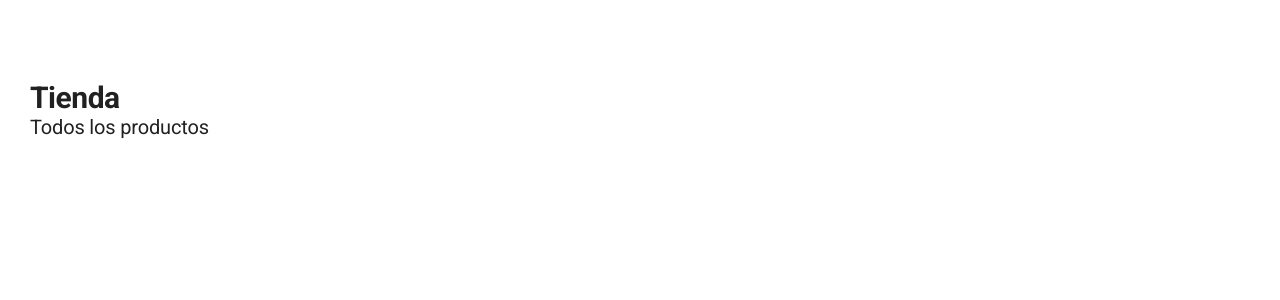
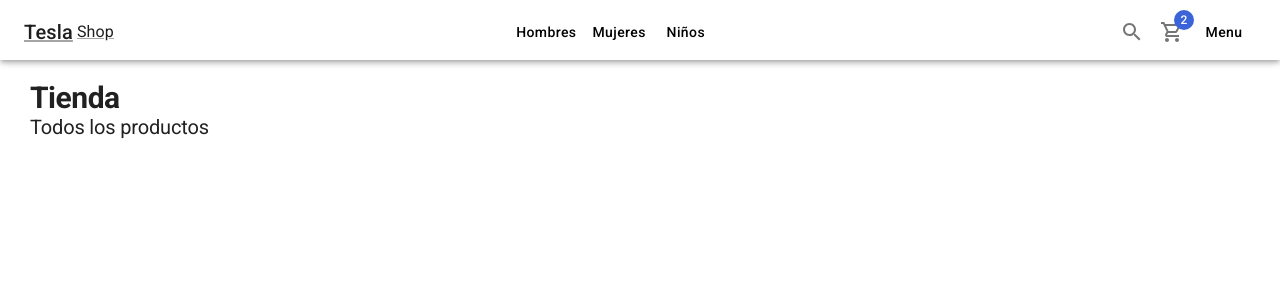
Before and after one commit to bran-deb/Shop-clone, a Next.js app: page / in a window 1280 px wide. Shown: the top 300 px of the page. Built offline with nearby package versions, Linux system fonts and the light colour scheme.

Commit message:
feat(Root): add navbar

```diff
--- a/components/layouts/ShopLayout.tsx
+++ b/components/layouts/ShopLayout.tsx
@@ -1,5 +1,7 @@
 import { FC, ReactChild, ReactNode } from "react";
 import Head from "next/head";
+
+import { Navbar } from "../ui";
 
 
 interface Props {
@@ -30,7 +32,7 @@ export const ShopLayout: FC<Props> = ({ title, pageDescription, imageFullUrl, ch
             </Head>
 
             <nav>
-                {/* TODO: navbar */}
+                <Navbar />
             </nav>
 
             {/* TODO: sidebar */}
--- /dev/null
+++ b/components/ui/Navbar.tsx
@@ -0,0 +1,58 @@
+import NextLink from 'next/link'
+
+import { AppBar, Badge, Box, Button, IconButton, Link, Toolbar, Typography } from "@mui/material";
+import { SearchOutlined, ShoppingCartOutlined } from '@mui/icons-material';
+
+export const Navbar = () => {
+    return (
+        <AppBar>
+            <Toolbar>
+                <NextLink href='/' passHref>
+                    <Link display='flex' alignItems='center'>
+                        <Typography variant="h6">Tesla</Typography>
+                        <Typography sx={{ ml: 0.5 }}> Shop</Typography>
+                    </Link>
+                </NextLink>
+
+                <Box flex={1} />
+                <Box sx={{ display: { xs: 'none', sm: 'block' } }}>
+                    <NextLink href='/category/men' passHref>
+                        <Link>
+                            <Button >Hombres</Button>
+                        </Link>
+                    </NextLink>
+                    <NextLink href='/category/women' passHref>
+                        <Link>
+                            <Button>Mujeres</Button>
+                        </Link>
+                    </NextLink>
+                    <NextLink href='/category/kid' passHref>
+                        <Link>
+                            <Button>Niños</Button>
+                        </Link>
+                    </NextLink>
+                </Box>
+
+                <Box flex={1} />
+                <IconButton>
+                    <SearchOutlined />
+                </IconButton>
+
+                {/* cart shopping*/}
+                <NextLink href='/cart' passHref>
+                    <Link>
+                        <IconButton>
+                            <Badge badgeContent={2} color='secondary'>
+                                <ShoppingCartOutlined />
+                            </Badge>
+                        </IconButton>
+                    </Link>
+                </NextLink>
+
+                <Button>
+                    Menu
+                </Button>
+            </Toolbar>
+        </AppBar>
+    )
+};
--- /dev/null
+++ b/components/ui/index.ts
@@ -0,0 +1 @@
+export * from './Navbar';
--- a/themes/light-theme.ts
+++ b/themes/light-theme.ts
@@ -57,6 +57,8 @@ export const lightTheme = createTheme({
       },
       styleOverrides: {
         root: {
+          backgroundColor: 'white',
+          color: 'black',
           textTransform: 'none',
           boxShadow: 'none',
           borderRadius: 10,
```
